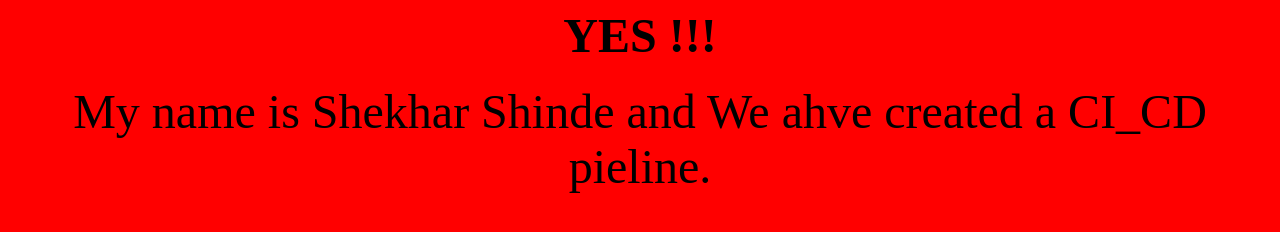
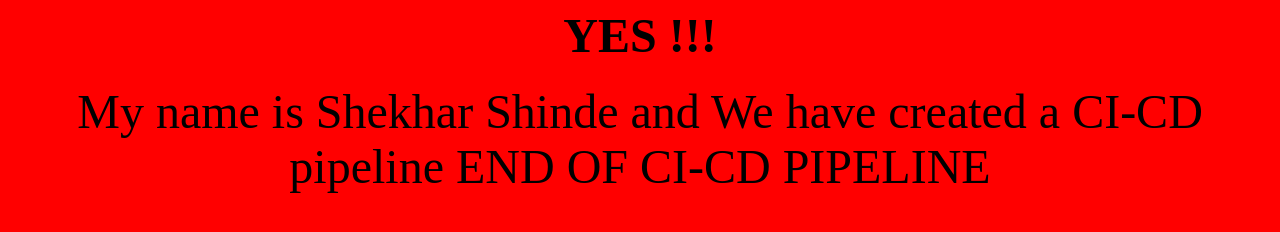
Before and after one commit to shekharshin/shekhar-pipeline, a plain HTML site: page index.html in a window 1280 px wide. Drawn offline with Linux system fonts and the light colour scheme.

Commit message:
Update index.html

```diff
--- a/index.html
+++ b/index.html
@@ -2,7 +2,8 @@
   <body style = "background-color:red">
      <center>
             <h1> <FONT SIZE =15>YES !!! </FONT></h1>
-            <p1> <FONT SIZE = 10 > My name is Shekhar Shinde  and We ahve created a CI_CD pieline. </p1>
+            <p1> <FONT SIZE = 10 > My name is Shekhar Shinde  and We have created a CI-CD pipeline </p1>
+            <p2><FONT SIZE = 10 > END OF CI-CD PIPELINE</p2>
      </center>
   </body>
   </html>
```
